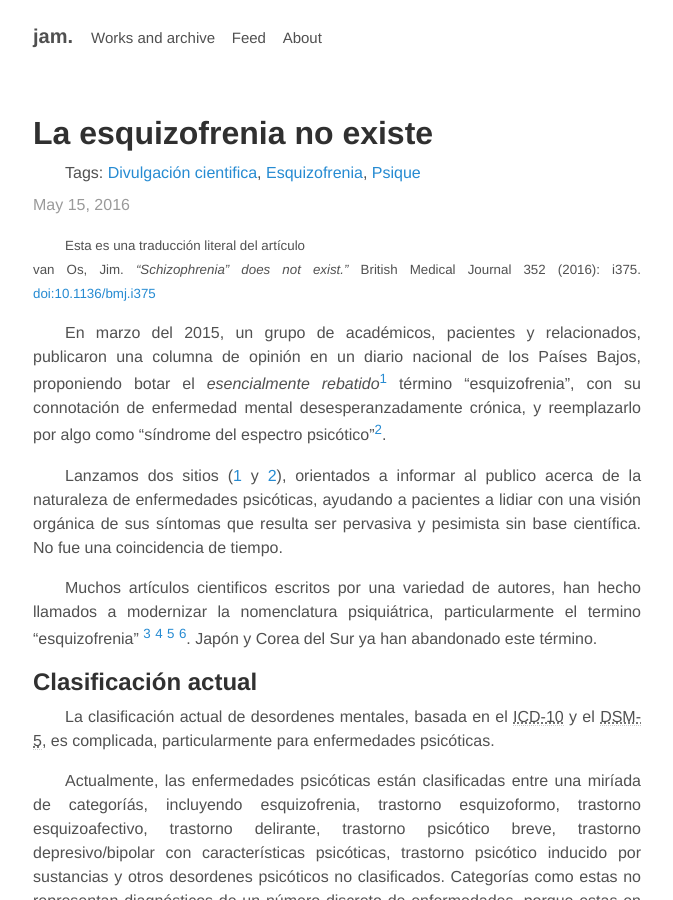
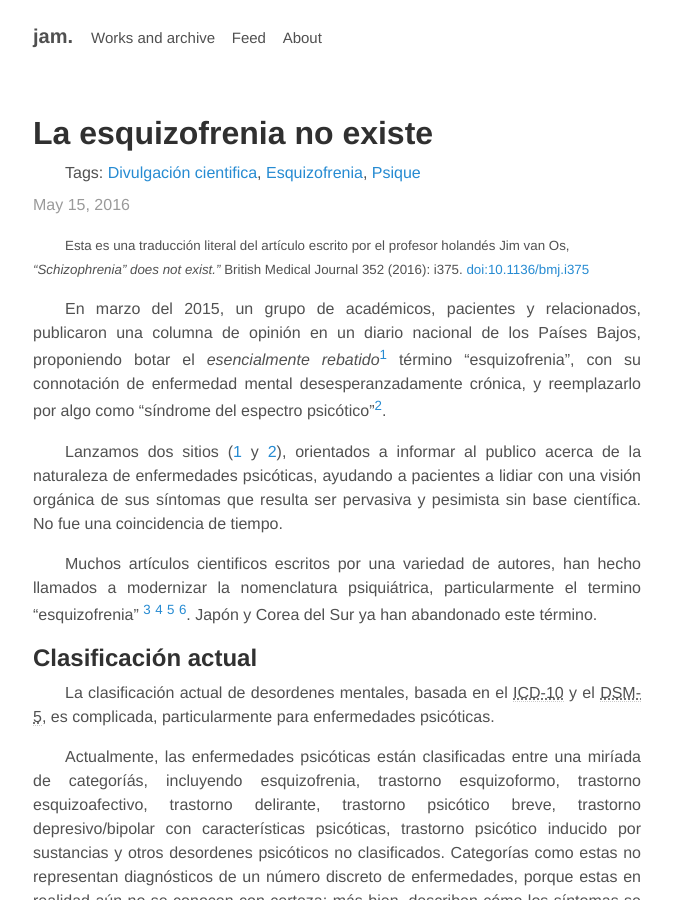
Before and after one commit to ja-mf/ja-mf.github.io, a Jekyll site: the page built from _posts/2016-05-15-esquizofrenia.md, in a window 1280 px wide and 900 px high. Shown: the whole window, without its empty margins (303-976 px from the left). Built offline with Jekyll 4.4.1, drawn with Linux system fonts in a browser that asks for light colours; comment, search, counter and statistics services are not loaded.

```diff
--- a/_posts/2016-05-15-esquizofrenia.md
+++ b/_posts/2016-05-15-esquizofrenia.md
@@ -6,8 +6,8 @@ tags: [divulgacion-cientifica, esquizofrenia,psy]
 ---
 
 <small>
-	Esta es una traducción literal del artículo<br/>
-	van Os, Jim. <em>“Schizophrenia” does not exist."</em> British Medical Journal 352 (2016): i375. <a href="http://dx.doi.org/10.1136/bmj.i375">doi:10.1136/bmj.i375</a>
+	Esta es una traducción literal del artículo escrito por el profesor holandés Jim van Os,<br>
+	<em>“Schizophrenia” does not exist."</em> British Medical Journal 352 (2016): i375. <a href="http://dx.doi.org/10.1136/bmj.i375">doi:10.1136/bmj.i375</a>
 </small>
 
 En marzo del 2015, un grupo de académicos, pacientes y relacionados,
```
